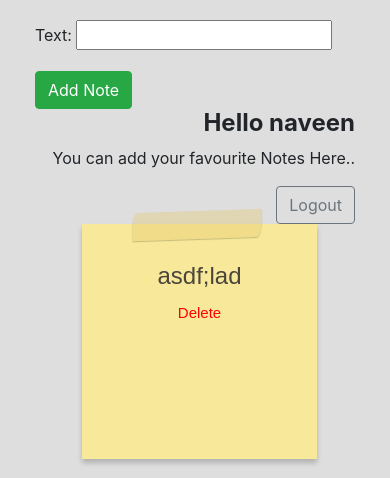
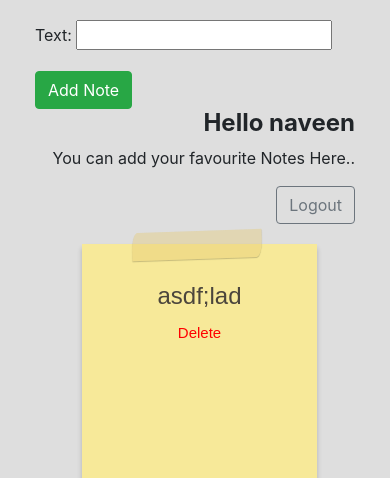
Before and after one commit to naveenkrnl/notes, a Django app: page /notes/ in a window 390 px wide. Shown: the top 478 px of the page. Run offline with Django 3.2, Linux system fonts and the light colour scheme; a user stored in the database is signed in; data comes from the database, SQL or seed files in the repository; some libraries are stand-ins or nearby versions.

Commit message:
edited notehtml

```diff
--- a/nnotes/static_my_proj/style.css
+++ b/nnotes/static_my_proj/style.css
@@ -121,3 +121,8 @@
     -ms-transform: rotate(-1deg);
     transform: rotate(-1deg);
   }
+  @media screen and (max-width: 450px) {
+  .abc{
+    margin-bottom: 20px;
+  }
+  }
--- a/notes/templates/notes/note.html
+++ b/notes/templates/notes/note.html
@@ -25,7 +25,7 @@
                         <p class='float-right'>You can add your favourite Notes Here..</p>
                 </div>
                 <div class='col-lg-4 col-sm-12'>
-                        <a href="{% url 'logout' %}"><button class="btn btn-outline-secondary float-right mb-sm-5 mb-md-5 mb-lg-1">Logout</button></a>
+                        <a href="{% url 'logout' %}"><button class="btn btn-outline-secondary abc float-right mb-sm-5 mb-md-5 mb-lg-1">Logout</button></a>
                 </div>
                 {% else %}
                 <div class='col-lg-4 col-sm-12'>
```
